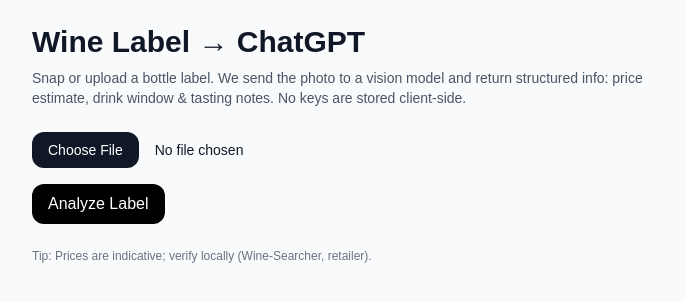
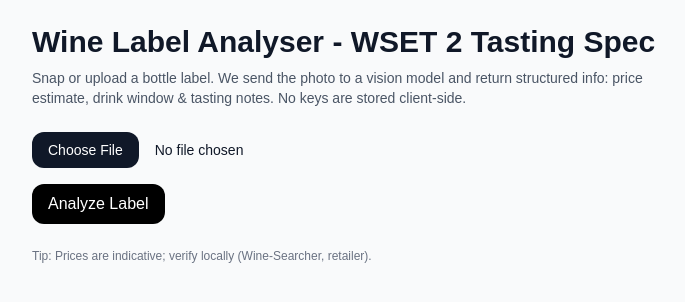
Before and after one commit to nfarhi/wine-vision, a Next.js app: page / in a window 1280 px wide. Shown: the top 302 px of the page, without its empty margins (296-981 px from the left). Built offline with nearby package versions, Linux system fonts and the light colour scheme.

Commit message:
Changed page text

```diff
--- a/src/app/page.tsx
+++ b/src/app/page.tsx
@@ -189,7 +189,7 @@
     <main className="min-h-screen bg-gray-50 text-gray-900">
       <div className="max-w-2xl mx-auto p-6 space-y-6">
         <header className="space-y-2">
-          <h1 className="text-3xl font-semibold">Wine Label → ChatGPT</h1>
+          <h1 className="text-3xl font-semibold">Wine Label Analyser - WSET 2 Tasting Spec</h1>
           <p className="text-sm text-gray-600">
             Snap or upload a bottle label. We send the photo to a vision model and return structured info: price estimate,
             drink window & tasting notes. No keys are stored client-side.
```
